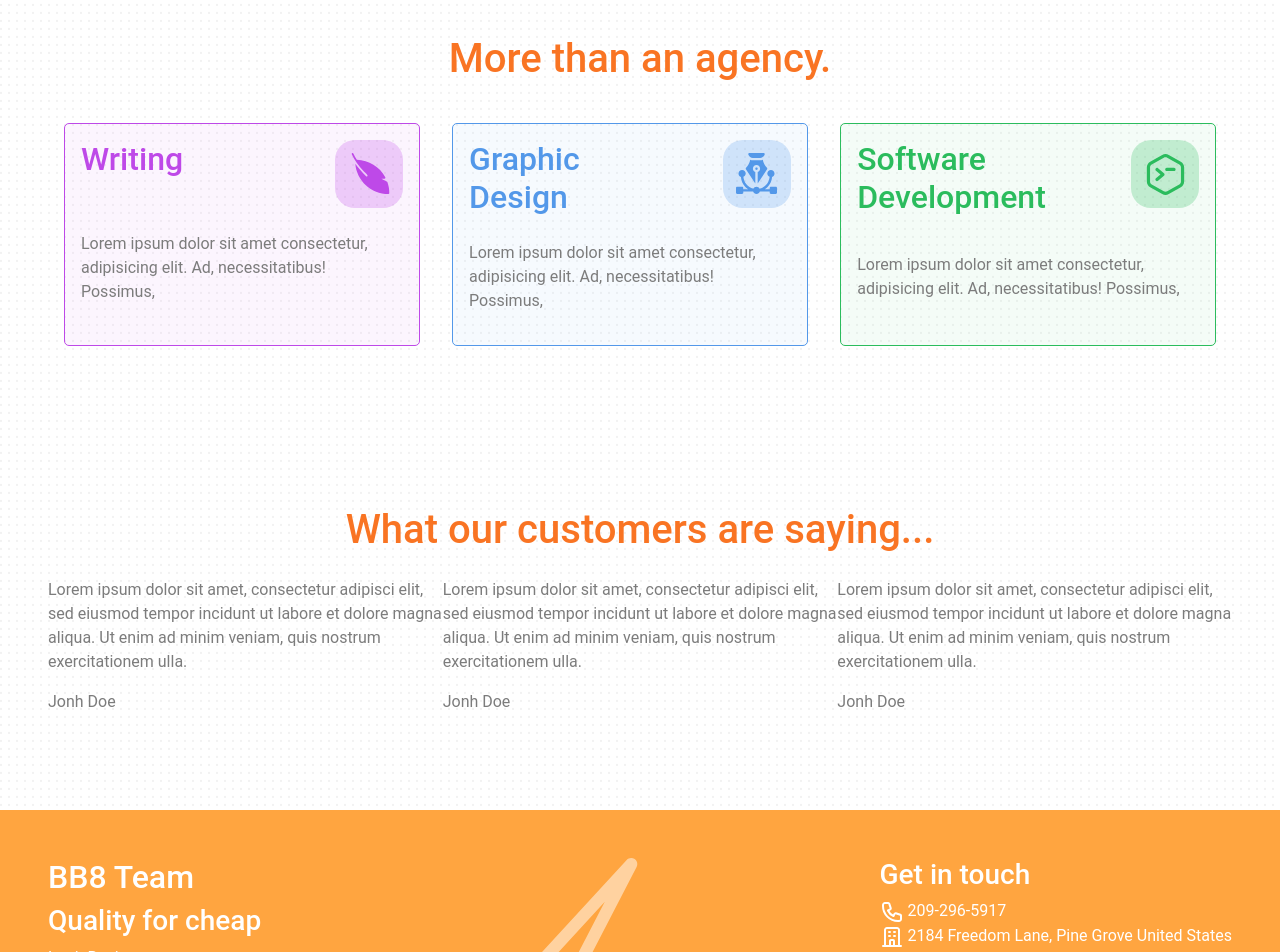
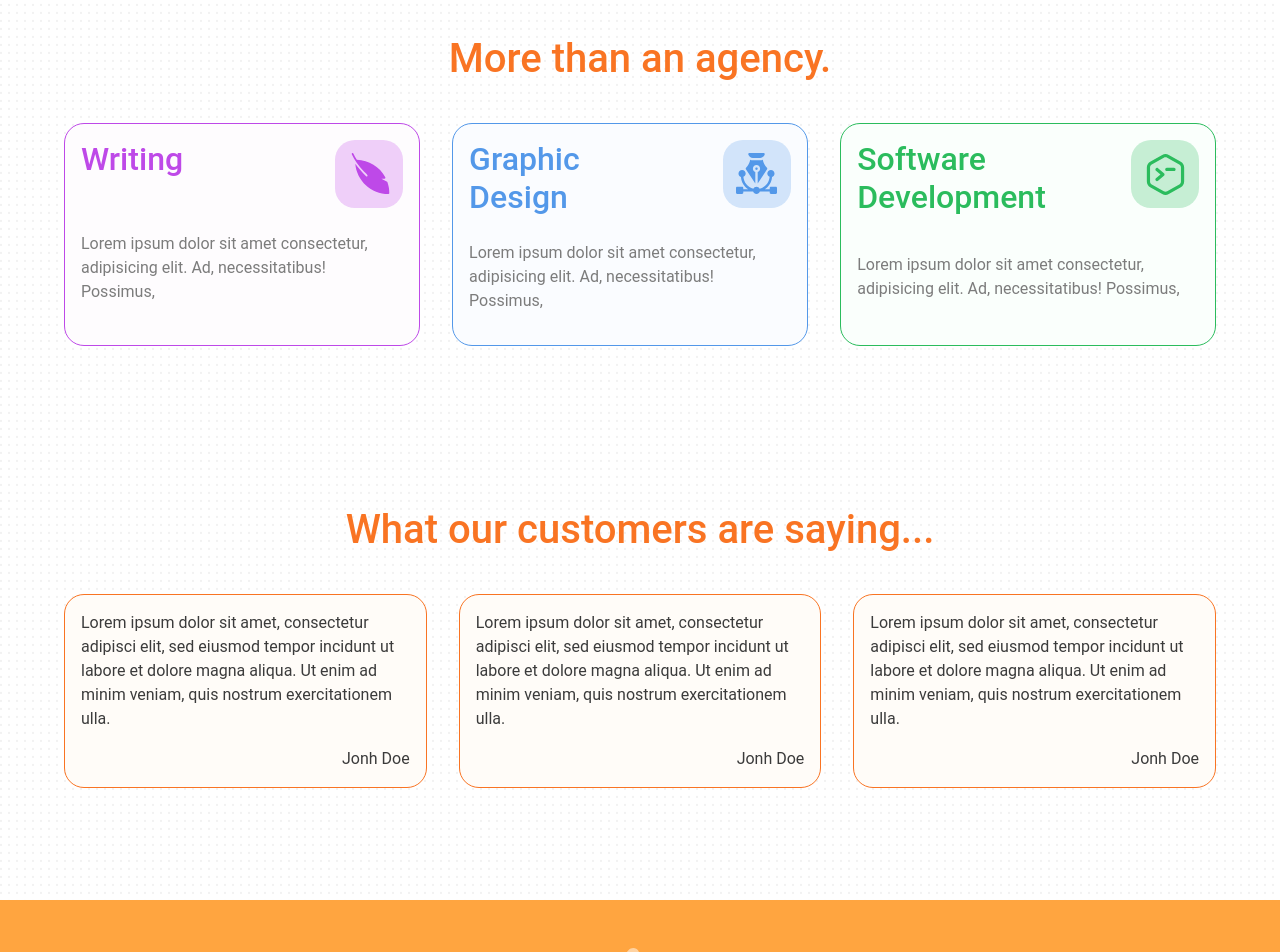
Before and after one commit to LuzianeFreitas/bb8-team, a Vue app: page /#/Home in a window 1280 px wide. Shown: the part 1260-2212 px from the top of the page. Built offline with nearby package versions, Linux system fonts and the light colour scheme.

Commit message:
add styles

```diff
--- a/src/components/footer/FooterSection.vue
+++ b/src/components/footer/FooterSection.vue
@@ -4,20 +4,28 @@
             <section>
                 <h2>BB8 Team</h2>
                 <h3>Quality for cheap</h3>
-                <router-link to="/Login">Login</router-link>
-                <router-link to="/Register">Register</router-link>
+                <div class="d-flex flex-column">
+                    <router-link to="/Home">Back to the top</router-link>
+                    <router-link to="/Login">Login</router-link>
+                    <router-link to="/Register">Register</router-link>
+                </div>
             </section>
             <img src="../../assets/raio-icon.svg" alt="">
             <section>
                 <h3>Get in touch</h3>
-                <div>
+                <div class="d-flex align-items-center">
                     <img src="../../assets/phone-icon.svg" alt="">
-                    209-296-5917
+                    <span>
+                        209-296-5917
+                    </span>
                 </div>
-                <div>
+                <div class="d-flex align-items-center">
                     <img src="../../assets/adress.svg" alt="">
-                    2184  Freedom Lane, Pine Grove
-                    United States
+                    <span>
+                        2184  Freedom Lane, Pine Grove
+                        United States
+                    </span>
+
                 </div>
             </section>
         </div>
--- a/src/components/productsSection/ProductsSection.vue
+++ b/src/components/productsSection/ProductsSection.vue
@@ -44,7 +44,7 @@ export default {
     margin: 1rem;
     padding: 1rem;
     border: 1px solid;
-    border-radius: 5px;
+    border-radius: 20px;
 }
 
 .container-products article h2 {
@@ -65,16 +65,16 @@ export default {
 .container-products article:nth-child(1){
     color: #BE49E8;
     border-color: #BE49E8;
-    background-color: rgba(190, 73, 232, 0.05);
+    background-color: rgba(254, 252, 254, 1);
 }
 .container-products article:nth-child(2){
     color: #5398E9;
     border-color: #5398E9;
-    background-color: rgba(90, 155, 233, 0.05);
+    background-color: rgba(250, 252, 255, 1);
 }
 .container-products article:nth-child(3){
     color: #2BBC5D;
     border-color: #2BBC5D;
-    background-color: rgba(43, 188, 93, 0.05);
+    background-color: rgba(250, 255, 252, 1);
 }
 </style>
--- a/src/components/testemunials/Testemunias.vue
+++ b/src/components/testemunials/Testemunias.vue
@@ -1,28 +1,37 @@
 <template>
     <div class="p-5">
         <h1 class="title pb-3 text-center">What our customers are saying...</h1>
-        <div class="d-flex">
+        <div class="d-flex container-testemunias">
             <article>
+                <!-- <div>
+                    <img src="../../assets/aspas.svg" alt="aspas">
+                </div> -->
                 <p>
                     Lorem ipsum dolor sit amet, consectetur adipisci elit, sed eiusmod tempor incidunt ut labore et dolore magna aliqua. Ut enim ad minim veniam, quis nostrum exercitationem ulla.
                 </p>
-                <span>
+                <span class="d-block text-end">
                     Jonh Doe
                 </span>
             </article>
             <article>
+                <!-- <div>
+                    <img src="../../assets/aspas.svg" alt="aspas">
+                </div> -->
                 <p>
                     Lorem ipsum dolor sit amet, consectetur adipisci elit, sed eiusmod tempor incidunt ut labore et dolore magna aliqua. Ut enim ad minim veniam, quis nostrum exercitationem ulla.
                 </p>
-                <span>
+                <span class="d-block text-end">
                     Jonh Doe
                 </span>
             </article>
             <article>
+                <!-- <div>
+                    <img src="../../assets/aspas.svg" alt="aspas">
+                </div> -->
                 <p>
                     Lorem ipsum dolor sit amet, consectetur adipisci elit, sed eiusmod tempor incidunt ut labore et dolore magna aliqua. Ut enim ad minim veniam, quis nostrum exercitationem ulla.
                 </p>
-                <span>
+                <span class="d-block text-end">
                     Jonh Doe
                 </span>
             </article>
@@ -37,5 +46,20 @@ export default {
 </script>
 
 <style>
+.container-testemunias article{
+    position: relative;
+    margin: 1rem;
+    padding: 1rem;
+    border: 1px solid var(--light-orange);
+    border-radius: 20px;
+    background-color: rgba(255, 252, 248, 1);
+    color: var(--dark-gray);
+}
+
+.container-testemunias article div{
+    position: absolute;
+    top: 0 !important;
+    left: 0;
+}
 
 </style>
```
